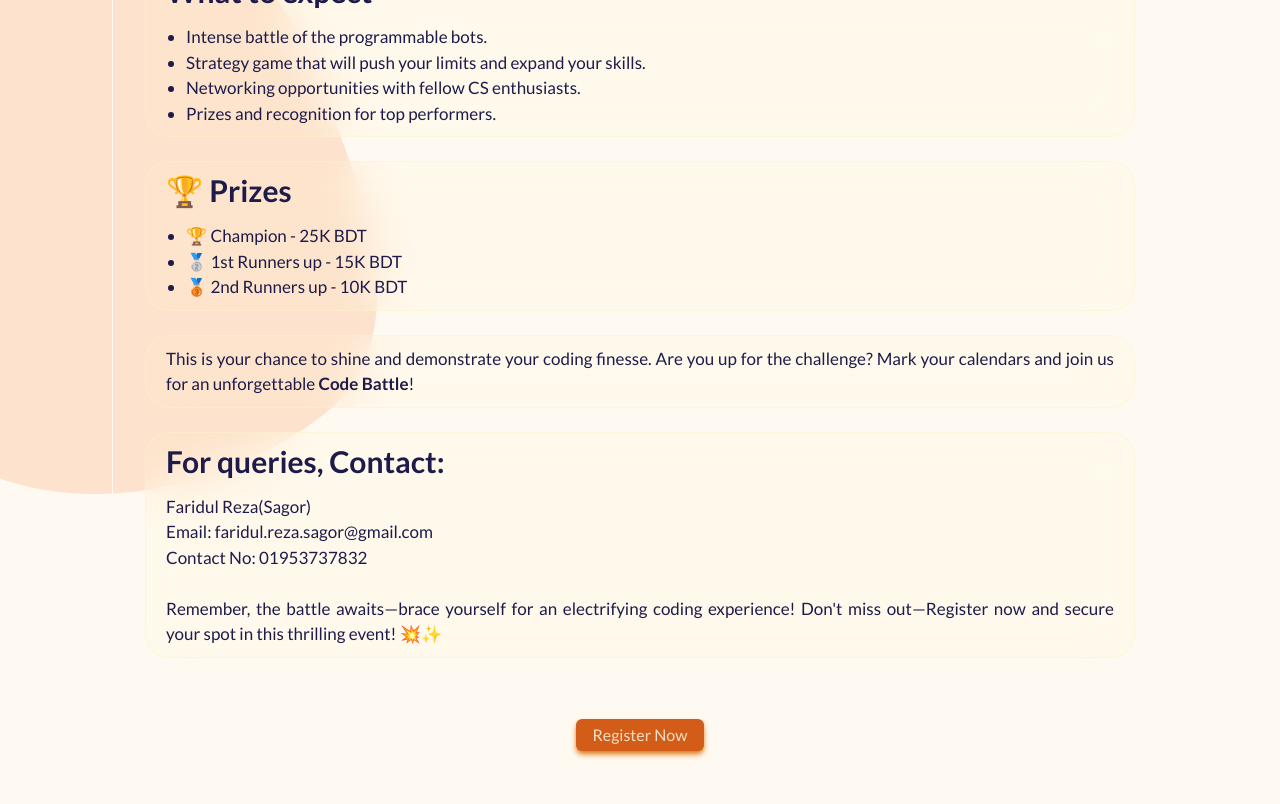
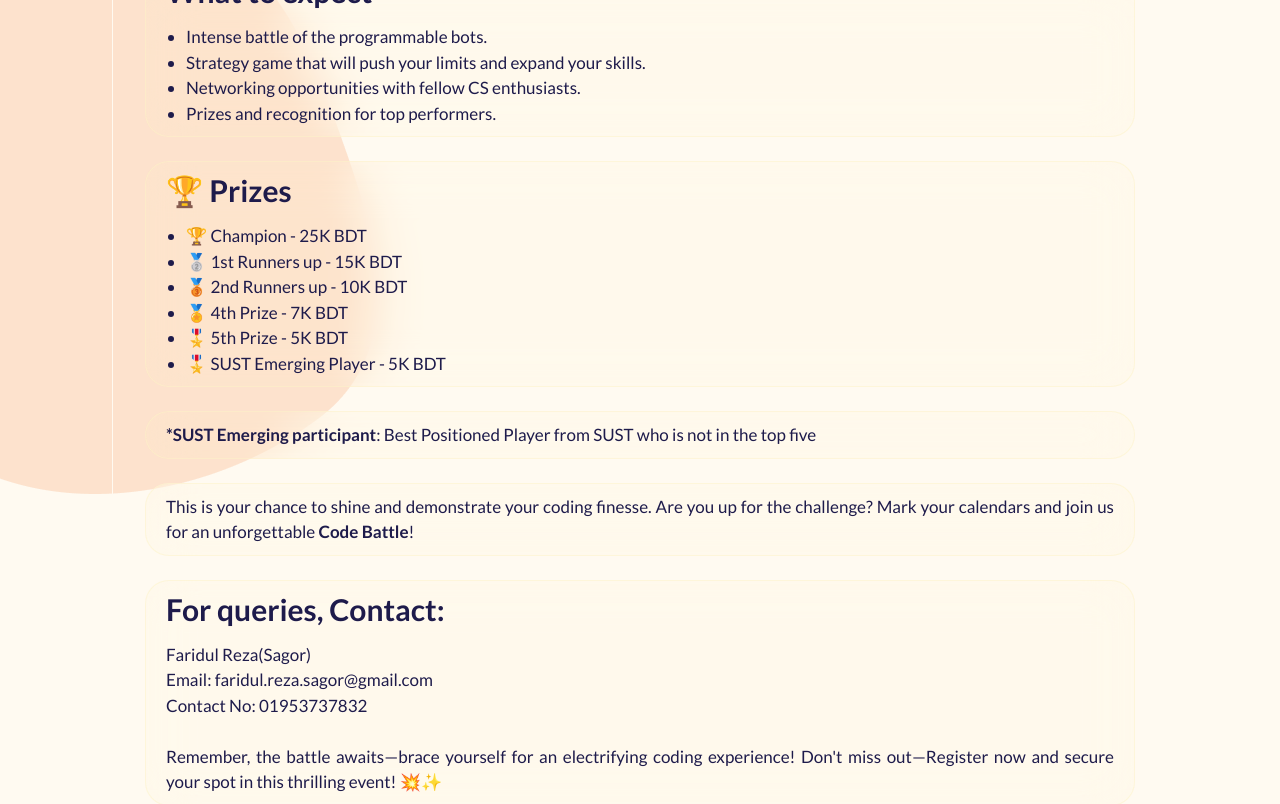
Before and after one commit to Mufassir-Chowdhury/cse-carnival, a React (Vite) app: page /codebattle in a window 1280 px wide. Shown: the part 1276-2080 px from the top of the page. Built offline with nearby package versions, Linux system fonts and the light colour scheme; a web font is replaced by a local one.

Commit message:
codebattle prize updated

```diff
--- a/src/pages/CodeBattle.jsx
+++ b/src/pages/CodeBattle.jsx
@@ -27,7 +27,11 @@ const CodeBattle = () => {
         "🏆 Champion - 25K BDT",
         "🥈 1st Runners up - 15K BDT",
         "🥉 2nd Runners up - 10K BDT",
+        "🏅 4th Prize - 7K BDT",
+        "🎖️ 5th Prize - 5K BDT",
+        "🎖️ SUST Emerging Player - 5K BDT",
       ])}
+      <DetailsWithoutTitle description={{ value: "<b>*SUST Emerging participant</b>: Best Positioned Player from SUST who is not in the top five" }} />
       <DetailsWithoutTitle description={{ value: "This is your chance to shine and demonstrate your coding finesse. Are you up for the challenge? Mark your calendars and join us for an unforgettable <b>Code Battle</b>!" }} />
       {renderDetails({
         title: "For queries, Contact:",
```
